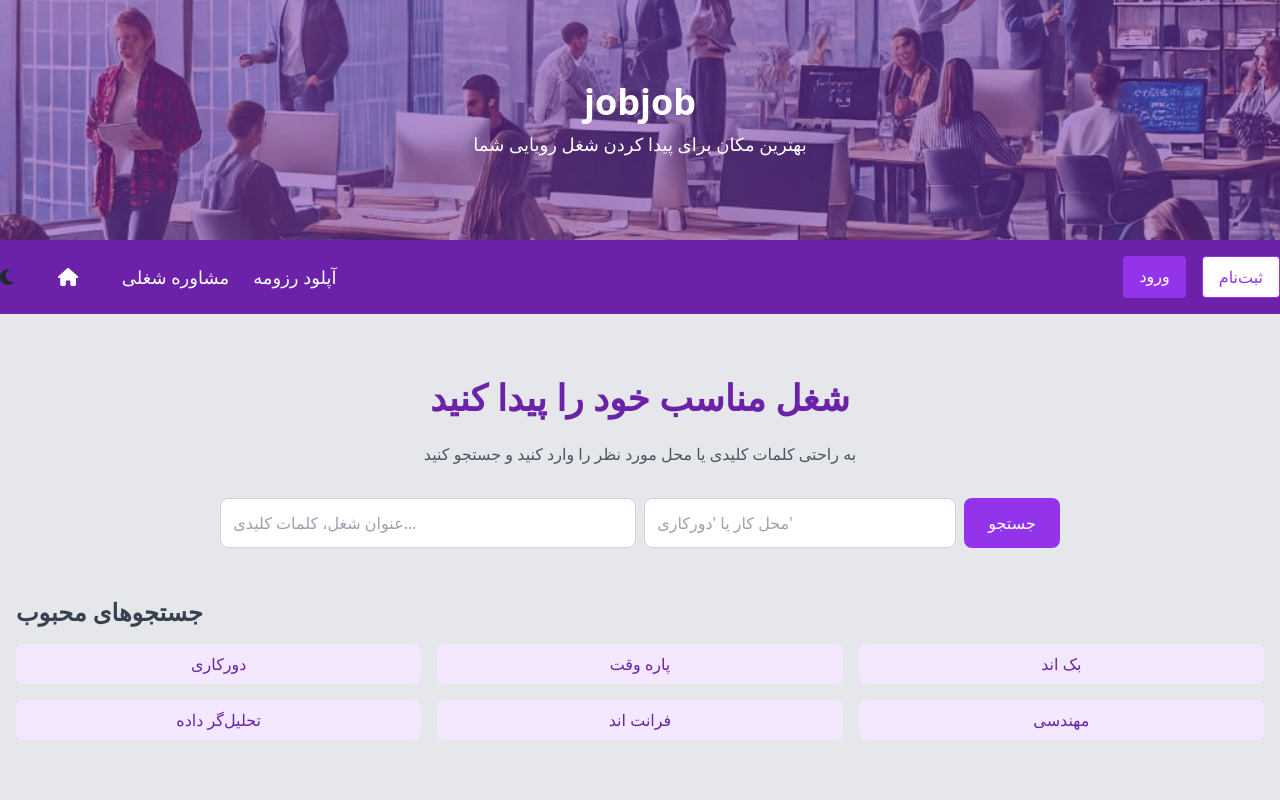
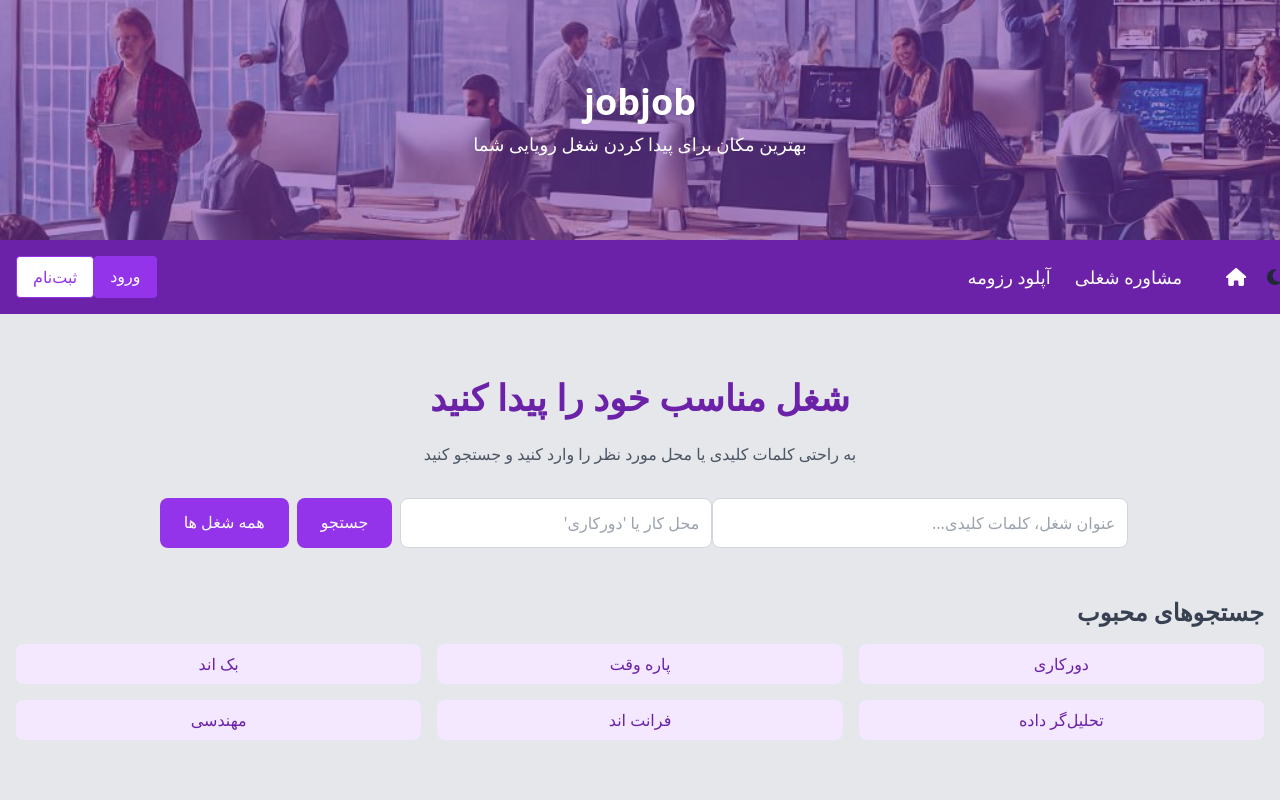
Before and after one commit to anormalprgrmr/job-finder-front, an Angular app: page / in a window 1280 px wide. Shown: the top 800 px of the page. Built offline with nearby package versions, Linux system fonts and the light colour scheme.

Commit message:
vsome change

```diff
--- a/src/app/home/home.component.html
+++ b/src/app/home/home.component.html
@@ -75,12 +75,9 @@
         placeholder="محل کار یا 'دورکاری'"
         class="w-1/4 border border-gray-300 rounded-lg p-3 focus:outline-none focus:ring-2 focus:ring-purple-600"
       />
-      <button
-        type="submit"
-        class="bg-purple-600 text-white px-6 py-3 rounded-lg hover:bg-purple-700"
-      >
-        جستجو
-      </button>
+      <a href="jobs.html" class="bg-purple-600 text-white px-6 py-3 rounded-lg hover:bg-purple-700 " >جستجو</a>
+      <a href="jobs.html" class="bg-purple-600 text-white px-6 py-3 rounded-lg hover:bg-purple-700 " >همه شغل ها</a>
+
     </form>
   </section>
 
--- a/src/app/job-list/job-list.component.html
+++ b/src/app/job-list/job-list.component.html
@@ -1,7 +1,7 @@
 
     <header class="bg-purple-700 text-white py-4">
         <div class="container mx-auto text-center">
-            <h1 class="text-3xl font-bold">نتایج جستجو</h1>
+            <h1 class="text-3xl font-bold"> نتایج</h1>
         </div>
     </header>
     <main class="container mx-auto mt-12 p-4">
--- a/src/index.html
+++ b/src/index.html
@@ -1,5 +1,5 @@
 <!doctype html>
-<html lang="en" dir="ltr">
+<html lang="en" dir="rtl">
 <head>
   <meta charset="utf-8">
   <title>JobFinderFront</title>
```
